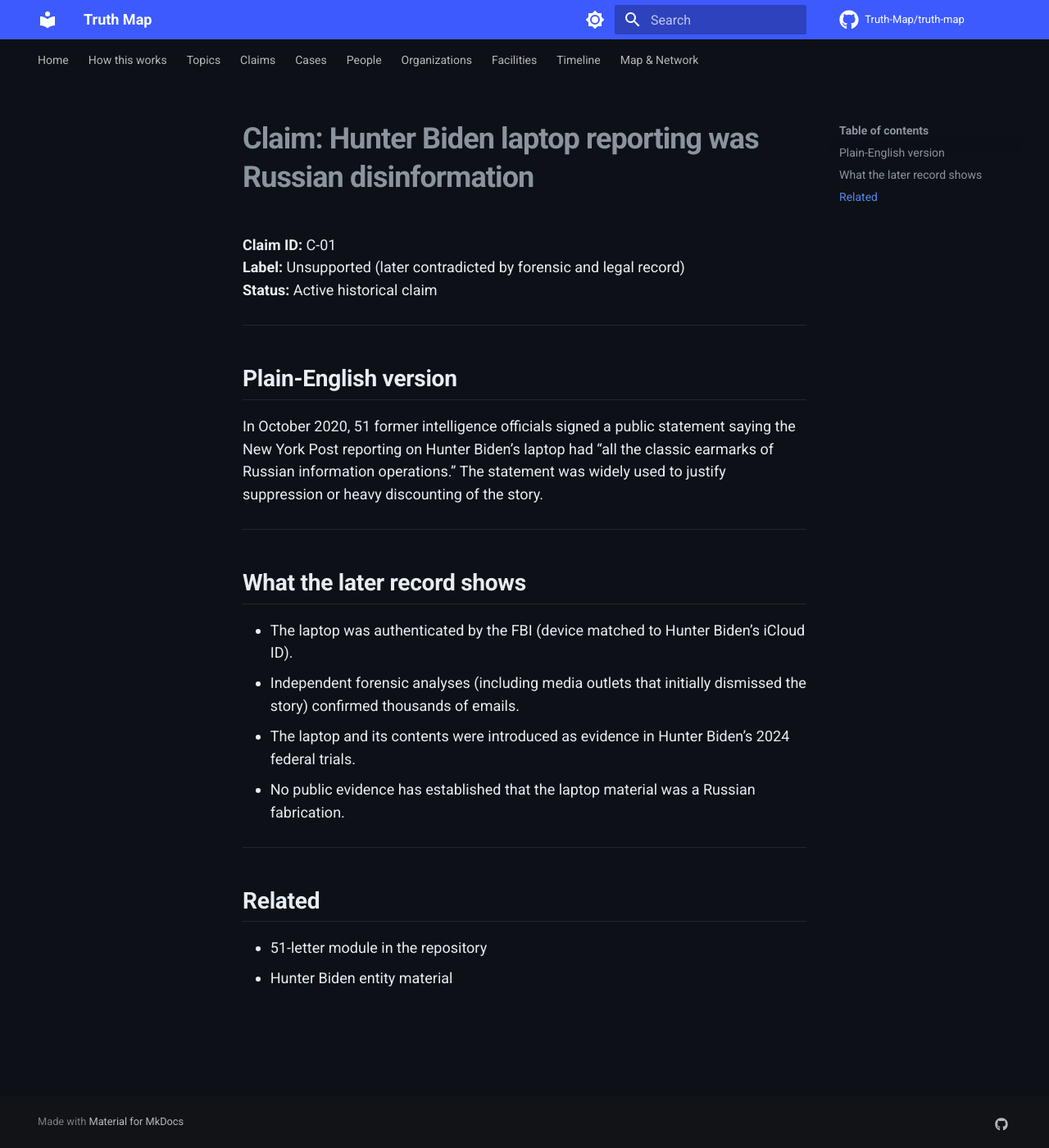
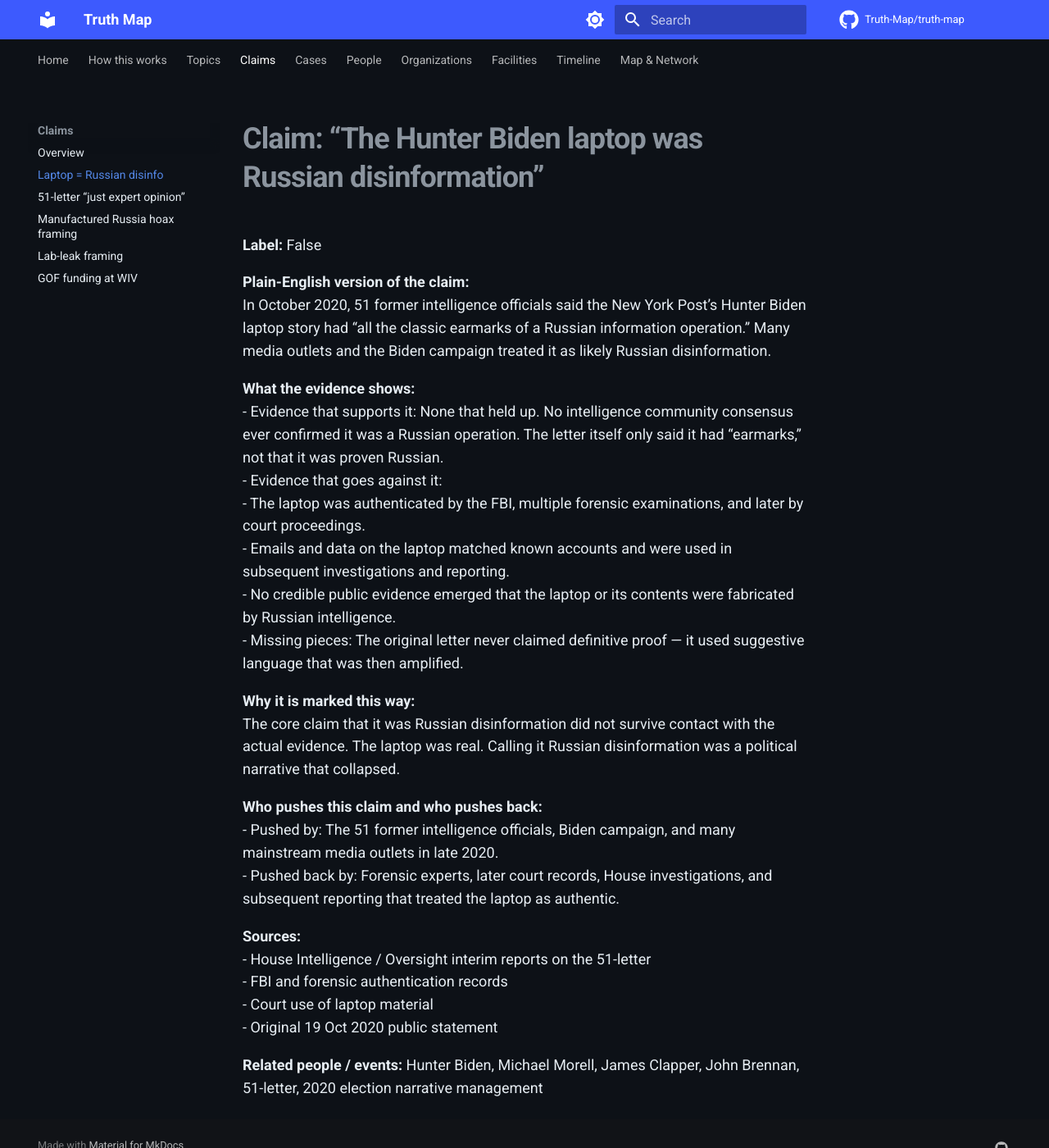
Before and after one commit to BnBCleaners/truth-map, an MkDocs documentation site: the page built from docs/claims/C-01-laptop-russian-disinfo.md, in a window 1280 px wide and 1400 px high. Shown: the whole window at 82% size. Built offline with MkDocs 1.6.1 and Material for MkDocs 9.7.7, drawn with Linux system fonts in a browser that asks for light colours; comment, search, counter and statistics services are not loaded.

Commit message:
Phase 2+3 continued: Claims C-01/C-04/C-06, expanded Cases/Claims/Topics indexes, layered home, full nav

```diff
--- a/docs/claims/C-01-laptop-russian-disinfo.md
+++ b/docs/claims/C-01-laptop-russian-disinfo.md
@@ -1,24 +1,29 @@
-# Claim: Hunter Biden laptop reporting was Russian disinformation
+# Claim: “The Hunter Biden laptop was Russian disinformation”
 
-**Claim ID:** C-01
-**Label:** Unsupported (later contradicted by forensic and legal record)
-**Status:** Active historical claim
+**Label:** False
 
----
+**Plain-English version of the claim:**
+In October 2020, 51 former intelligence officials said the New York Post’s Hunter Biden laptop story had “all the classic earmarks of a Russian information operation.” Many media outlets and the Biden campaign treated it as likely Russian disinformation.
 
-## Plain-English version
-In October 2020, 51 former intelligence officials signed a public statement saying the New York Post reporting on Hunter Biden’s laptop had “all the classic earmarks of Russian information operations.” The statement was widely used to justify suppression or heavy discounting of the story.
+**What the evidence shows:**
+- Evidence that supports it: None that held up. No intelligence community consensus ever confirmed it was a Russian operation. The letter itself only said it had “earmarks,” not that it was proven Russian.
+- Evidence that goes against it:
+  - The laptop was authenticated by the FBI, multiple forensic examinations, and later by court proceedings.
+  - Emails and data on the laptop matched known accounts and were used in subsequent investigations and reporting.
+  - No credible public evidence emerged that the laptop or its contents were fabricated by Russian intelligence.
+- Missing pieces: The original letter never claimed definitive proof — it used suggestive language that was then amplified.
 
----
+**Why it is marked this way:**
+The core claim that it was Russian disinformation did not survive contact with the actual evidence. The laptop was real. Calling it Russian disinformation was a political narrative that collapsed.
 
-## What the later record shows
-- The laptop was authenticated by the FBI (device matched to Hunter Biden’s iCloud ID).
-- Independent forensic analyses (including media outlets that initially dismissed the story) confirmed thousands of emails.
-- The laptop and its contents were introduced as evidence in Hunter Biden’s 2024 federal trials.
-- No public evidence has established that the laptop material was a Russian fabrication.
+**Who pushes this claim and who pushes back:**
+- Pushed by: The 51 former intelligence officials, Biden campaign, and many mainstream media outlets in late 2020.
+- Pushed back by: Forensic experts, later court records, House investigations, and subsequent reporting that treated the laptop as authentic.
 
----
+**Sources:**
+- House Intelligence / Oversight interim reports on the 51-letter
+- FBI and forensic authentication records
+- Court use of laptop material
+- Original 19 Oct 2020 public statement
 
-## Related
-- 51-letter module in the repository
-- Hunter Biden entity material
+**Related people / events:** Hunter Biden, Michael Morell, James Clapper, John Brennan, 51-letter, 2020 election narrative management
--- a/mkdocs.yml
+++ b/mkdocs.yml
@@ -51,13 +51,21 @@ nav:
     - Overview: topics/index.md
     - COVID-19 Origins: topics/covid-19-origins.md
     - Hunter Biden Laptop: topics/hunter-biden-laptop.md
+    - Unchecked / Illegal Immigration: topics/unchecked-illegal-immigration.md
   - Claims:
     - Overview: claims/index.md
+    - Laptop = Russian disinfo: claims/C-01-laptop-russian-disinfo.md
+    - 51-letter “just expert opinion”: claims/C-04-51-letter-expert-opinion.md
+    - Manufactured Russia hoax framing: claims/C-06-manufactured-russia-hoax.md
     - Lab-leak framing: claims/C-02-lab-leak-is-conspiracy-theory.md
     - GOF funding at WIV: claims/C-03-no-gain-of-function-at-wiv.md
   - Cases:
     - Overview: cases/index.md
     - Unchecked / Illegal Immigration: cases/unchecked-illegal-immigration.md
+    - Gabbard COVID / Fauci (2026): cases/gabbard-covid-fauci.md
+    - Gabbard 2016 Election: cases/gabbard-2016-election.md
+    - Gabbard Biolabs: cases/gabbard-biolabs.md
+    - Stock Trading: cases/stock-trading.md
     - Fauci Diary (2026): cases/fauci-diary.md
     - Lancet Letter (2020): cases/lancet-letter.md
     - Proximal Origin (2020): cases/proximal-origin.md
```
Also changed, not shown: docs/cases/index.md (+40 -10 lines), docs/claims/C-04-51-letter-expert-opinion.md (added, +29 -0 lines), docs/claims/C-06-manufactured-russia-hoax.md (added, +52 -0 lines), docs/claims/index.md (+25 -4 lines), docs/index.md (+9 -11 lines), docs/topics/index.md (+13 -13 lines).
